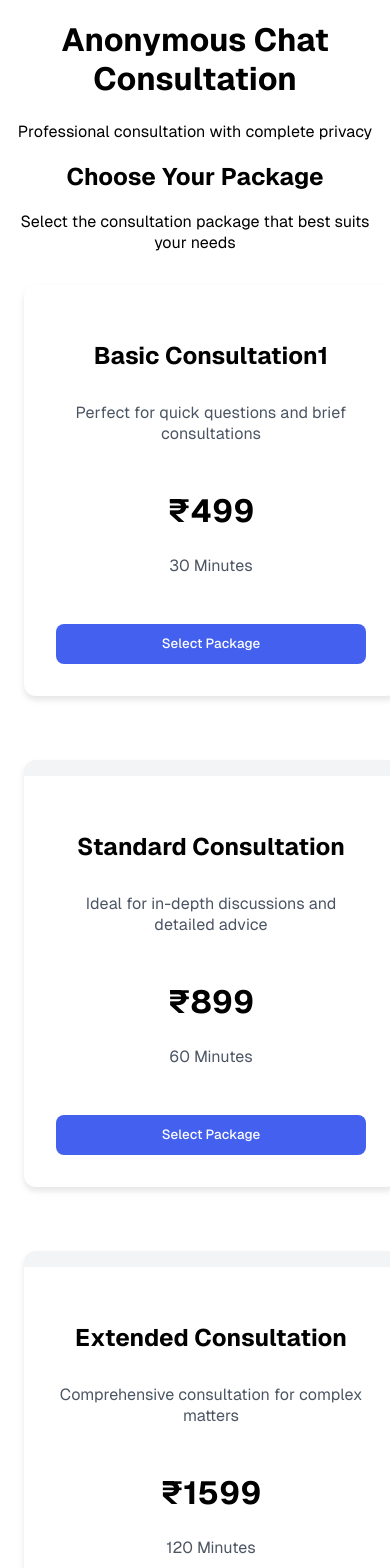
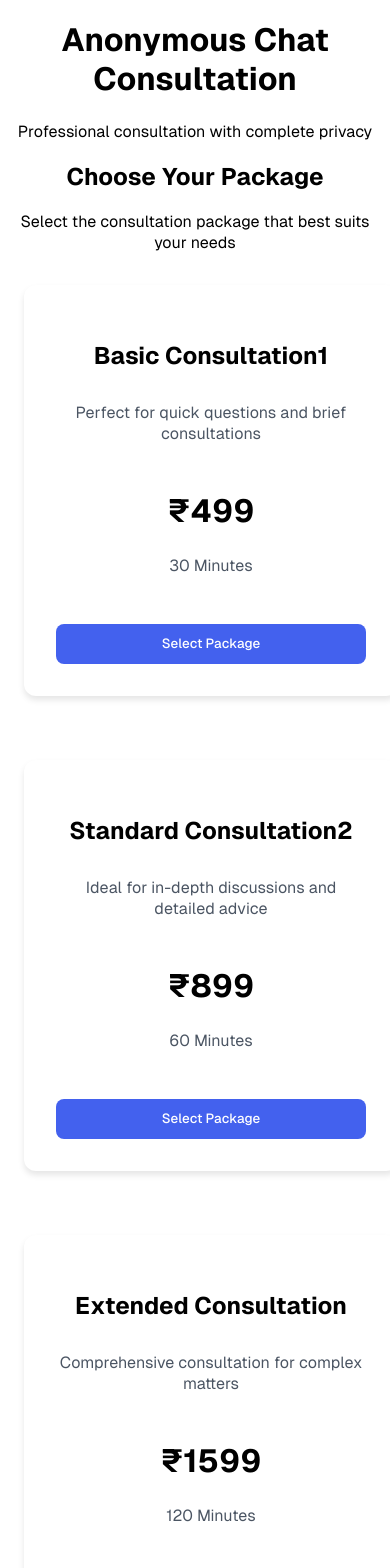
Before and after one commit to gijojohn/chatConsultation, a Next.js app: page / in a window 390 px wide. Shown: the top 1568 px of the page. Built offline with nearby package versions, Linux system fonts and the light colour scheme.

Commit message:
add space vertical rendering 5

```diff
--- a/src/components/packages-section.tsx
+++ b/src/components/packages-section.tsx
@@ -13,7 +13,7 @@ const PACKAGES = [
   },
   {
     id: 2,
-    title: 'Standard Consultation',
+    title: 'Standard Consultation2',
     description: 'Ideal for in-depth discussions and detailed advice',
     price: 899,
     duration: '60 Minutes',
--- a/src/components/packages.css
+++ b/src/components/packages.css
@@ -77,28 +77,31 @@
 @media (max-width: 640px) {
   .packages-grid {
     grid-template-columns: 1fr;
-    gap: 0;  /* Increased gap for mobile */
+    gap: 2rem;
     padding: 1rem;
   }
 
   .package-card {
-    margin-bottom: 2rem;  /* Add space between cards */
+    margin: 0;  /* Reset margin */
     padding: 2rem;
     border-radius: 0.75rem;
     box-shadow: 0 4px 6px rgba(0, 0, 0, 0.1);
     background: white;
-    min-height: auto;       /* Add this */
-    height: auto;           /* Add this */
+    height: auto;
     display: flex;
     flex-direction: column;
     justify-content: space-between;
   }
 
-  /* Add a light background between cards */
+  /* Remove specific first-child styling if any exists */
+  .package-card:first-child {
+    margin-top: 0;
+    padding-top: 2rem;  /* Make consistent with other cards */
+  }
+
+  /* Add consistent spacing between cards */
   .package-card + .package-card {
     margin-top: 2rem;
-    padding-top: 2rem;
-    border-top: 1rem solid #f3f4f6;  /* Light gray separator */
   }
 
     /* Ensure button is always visible */
```
